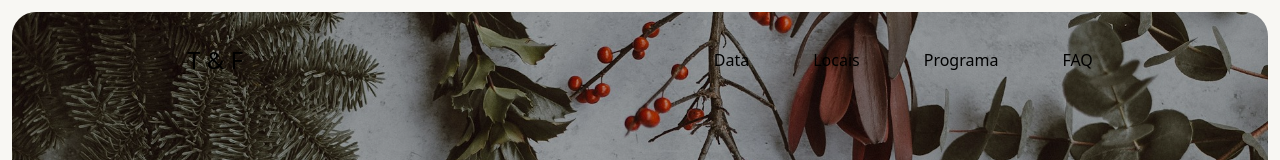
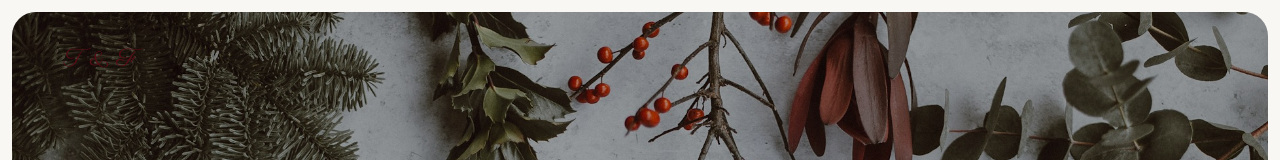
Before and after one commit to TiagoPimCosta/Wedding-Invitation, a Next.js app: page / in a window 1280 px wide. Shown: the top 160 px of the page. Built offline with nearby package versions, Linux system fonts and the light colour scheme.

Commit message:
feat: simplify Navbar component by removing animations and dropdown menu

```diff
--- a/components/Navbar.tsx
+++ b/components/Navbar.tsx
@@ -1,120 +1,10 @@
-"use client";
-import { useEffect, useState } from "react";
-import { motion, useScroll, useTransform, MotionValue } from "motion/react";
-import {
-  DropdownMenu,
-  DropdownMenuContent,
-  DropdownMenuGroup,
-  DropdownMenuItem,
-  DropdownMenuTrigger,
-} from "./ui/dropdown-menu";
-import { Button } from "./ui/button";
-import { MenuIcon } from "lucide-react";
-
-type NavigationItem = {
-  title: string;
-  href: string;
-};
-
-const navigationData: NavigationItem[] = [
-  { title: "Data", href: "#countdown" },
-  { title: "Locais", href: "#venue" },
-  { title: "Programa", href: "#timeline" },
-  { title: "FAQ", href: "#faq" },
-];
-
-const useMediaQuery = (query: string) => {
-  const [matches, setMatches] = useState<boolean>(() => {
-    if (typeof window === "undefined") {
-      return false;
-    }
-    return window.matchMedia(query).matches;
-  });
-
-  useEffect(() => {
-    const mql = window.matchMedia(query);
-    const handler = (e: MediaQueryListEvent) => setMatches(e.matches);
-    mql.addEventListener("change", handler);
-    return () => mql.removeEventListener("change", handler);
-  }, [query]);
-
-  return matches;
-};
-
-const handleNavClick = (e: React.MouseEvent<HTMLAnchorElement>, href: string) => {
-  e.preventDefault();
-  const id = href.replace("#", "");
-  document.getElementById(id)?.scrollIntoView({ behavior: "smooth" });
-};
-
 const Navbar = () => {
-  const { scrollYProgress } = useScroll({ offset: ["start start", "end end"] });
-  const animationRange = [0, 0.1];
-
-  // Tailwind's `md` breakpoint is 768px
-  const isDesktop = useMediaQuery("(min-width: 768px)");
-
-  const textColor = useTransform(scrollYProgress, animationRange, [
-    "#ffffff",
-    "#000000",
-  ]);
-  const desktopWidth = useTransform(scrollYProgress, animationRange, [
-    "100%",
-    "80%",
-  ]);
-  const backgroundColor = useTransform(scrollYProgress, animationRange, [
-    "rgba(255, 255, 255, 0)",
-    "rgba(255, 255, 255, 0.8)",
-  ]);
-
   return (
     <header className="fixed top-5 left-0 right-0 z-50 flex justify-center">
       <div className="w-full px-4 sm:px-6 flex justify-center">
-        <motion.div
-          className="flex items-center justify-between gap-8 px-10 py-6 w-full"
-          initial={{ y: -100, opacity: 0 }}
-          animate={{ y: 0, opacity: 1 }}
-          transition={{ duration: 1, ease: "circOut" }}
-          style={{
-            color: textColor,
-            width: isDesktop ? (desktopWidth as MotionValue<string>) : "100%",
-            backgroundColor,
-            borderRadius: "9999px",
-          }}
-        >
-          <h2 className="text-2xl">T & F</h2>
-          <div className="flex items-center gap-8 font-medium md:justify-center lg:gap-16">
-            {navigationData.map((item, index) => (
-              <a
-                key={index}
-                href={item.href}
-                className="max-md:hidden"
-                onClick={(e) => handleNavClick(e, item.href)}
-              >
-                {item.title}
-              </a>
-            ))}
-          </div>
-          <DropdownMenu>
-            <DropdownMenuTrigger className="md:hidden" asChild>
-              <Button variant="outline" size="icon">
-                <MenuIcon />
-                <span className="sr-only">Menu</span>
-              </Button>
-            </DropdownMenuTrigger>
-            <DropdownMenuContent className="w-56" align="end">
-              <DropdownMenuGroup>
-                {navigationData.map((item, index) => (
-                  <DropdownMenuItem key={index}>
-                    <a href={item.href} onClick={(e) => handleNavClick(e, item.href)}>
-                      {item.title}
-                    </a>
-                  </DropdownMenuItem>
-                ))}
-              </DropdownMenuGroup>
-            </DropdownMenuContent>
-          </DropdownMenu>
-        </motion.div>
+        <div className="flex items-center justify-between gap-8 px-10 py-6 w-full">
+          <h2 className="font-parisienne text-[#570d16] text-2xl">T & F</h2>
+        </div>
       </div>
     </header>
   );
```
